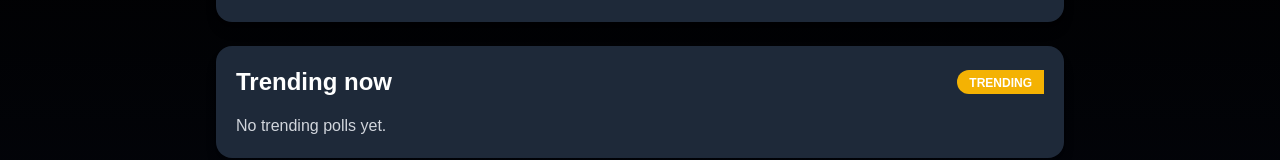
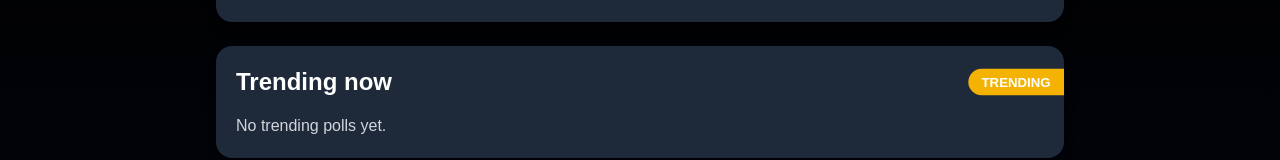
Before and after one commit to MarkDiamant/poll-and-see, a Next.js app: page / in a window 1280 px wide. Shown: the part 490-650 px from the top of the page. Built offline with nearby package versions, Linux system fonts and the light colour scheme; no server answers; the database is empty.

Commit message:
Increase size and align Trending section ribbon to edge

```diff
--- a/app/page.tsx
+++ b/app/page.tsx
@@ -1201,7 +1201,7 @@ export default function Home() {
         <div className="mt-6 rounded-2xl bg-gray-800 p-5 shadow-lg">
           <div className="mb-4 flex items-center justify-between gap-3">
             <h3 className="text-2xl font-semibold">Trending now</h3>
-            <StatusRibbon label="Trending" />
+            <span className="inline-block -mr-5 scale-110 origin-right"><StatusRibbon label="Trending" /></span>
           </div>
 
           {trendingPolls.length > 0 ? (
```
